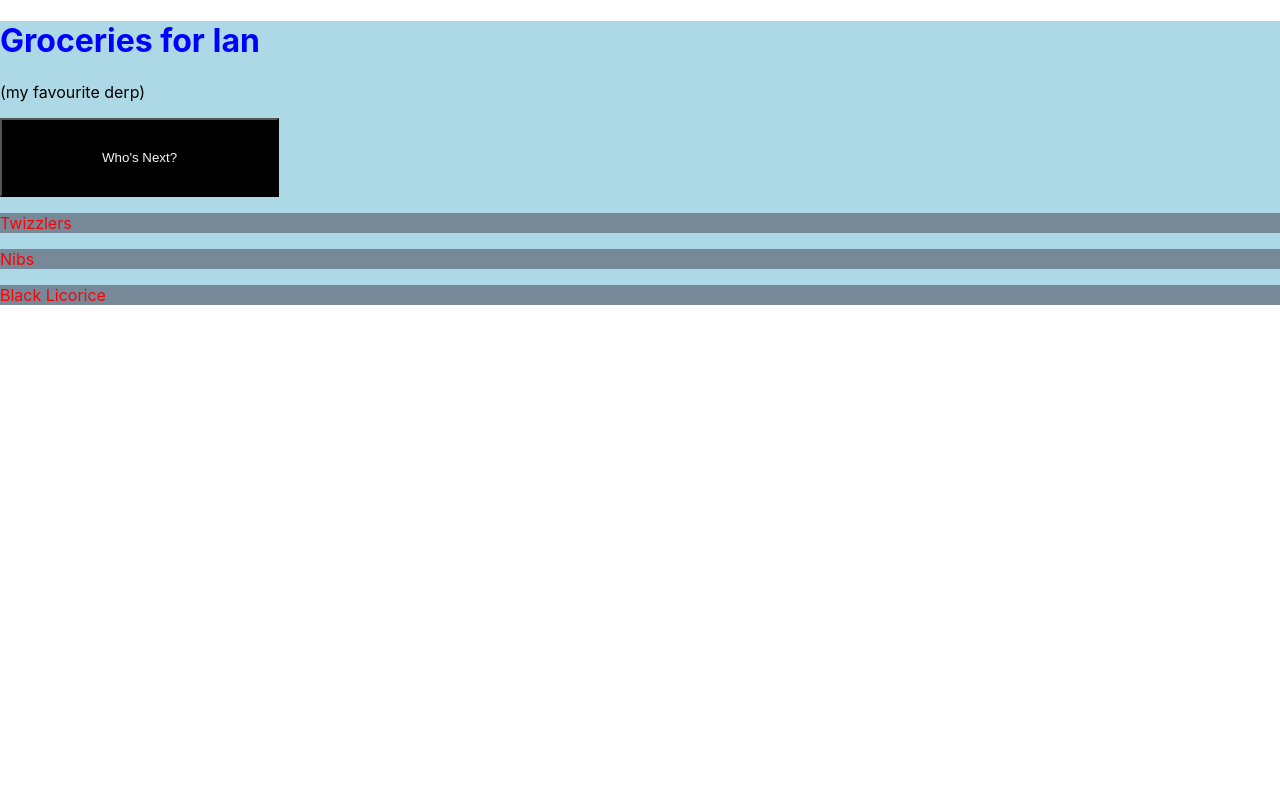
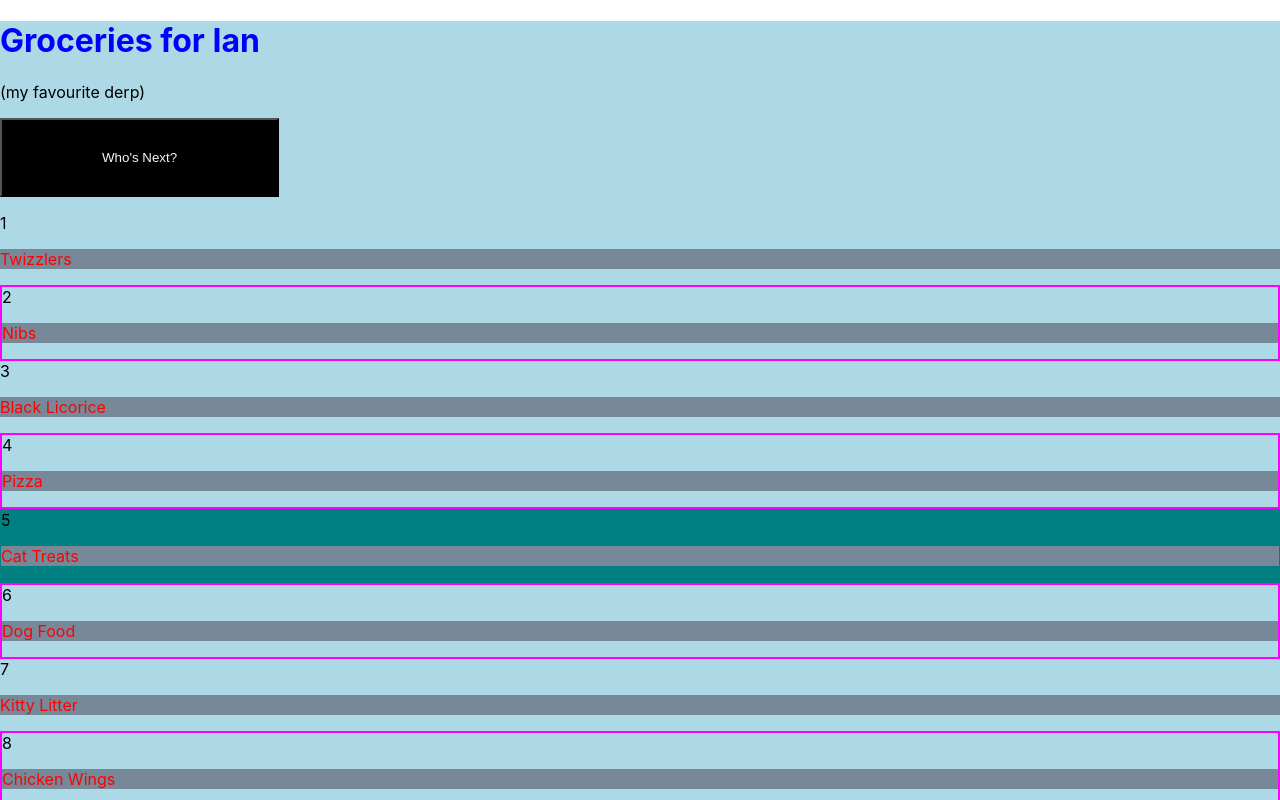
Before and after one commit to ianlaidlaw/antec-xmas-thing, a React (Create React App) app: page / in a window 1280 px wide. Shown: the top 800 px of the page. Built offline with nearby package versions, Linux system fonts and the light colour scheme.

Commit message:
learn about arrays

```diff
--- a/src/App.css
+++ b/src/App.css
@@ -9,3 +9,12 @@
 #my-kool-h3 {
   color: red;
 }
+
+.five {
+  padding: 1px;
+  background-color: teal;
+}
+
+.even {
+  border: 2px solid magenta;
+}
--- a/src/App.js
+++ b/src/App.js
@@ -8,7 +8,83 @@
   js comment
   */
 
+  function testFunction() {
+    // let myString = '555';
+    // let myNumber = 555;
+
+    let myArray = [3, 25, 534, 5, 88, 65, 434, 19, 29];
+
+    let myNewArray = myArray.map((currentValue) => {
+      if (currentValue % 2 === 1) {
+        let newValue = currentValue * 2;
+        return newValue
+      }
+      else {
+        return currentValue;
+      }
+    });
+
+    console.log(myNewArray);
+  }
+
   let [showButton, setShowButton] = useState(true);
+
+  function getNames() {
+    return [
+      <Name
+        person='Twizzlers'
+        onPress={() => setShowButton(true)}
+        /*color='red'*/
+      />,
+      <Name
+        person='Nibs'
+        onPress={() => setShowButton(true)}
+        /*color='pink'*/
+      />,
+     <Name
+        person='Black Licorice'
+        onPress={() => setShowButton(true)}
+        /*color='green'*/
+      />,
+      <Name
+        person='Pizza'
+        onPress={() => setShowButton(true)}
+        /*color='green'*/
+      />,
+      <Name
+        person='Cat Treats'
+        onPress={() => setShowButton(true)}
+        /*color='green'*/
+      />,
+      <Name
+        person='Dog Food'
+        onPress={() => setShowButton(true)}
+        /*color='green'*/
+      />,
+      <Name
+        person='Kitty Litter'
+        onPress={() => setShowButton(true)}
+        /*color='green'*/
+      />,
+      <Name
+        person='Chicken Wings'
+        onPress={() => setShowButton(true)}
+        /*color='green'*/
+      />,
+      <Name
+        person='Puppy Cone'
+        onPress={() => setShowButton(true)}
+        /*color='green'*/
+      />,
+      <Name
+        person='Yo ga Mat'
+        onPress={() => setShowButton(true)}
+        /*color='green'*/
+      />
+    ];
+  }
+
+  let myNames = getNames();
 
   return (
     <div className="App">
@@ -17,28 +93,38 @@
         Groceries for Ian
       </h1>
       (my favourite derp)
-
       <Button
           text = "Who's Next?"
           show={showButton}
-          onPress={() => setShowButton(false)}
+          // onPress={() => setShowButton(false)}
+          onPress={testFunction}
       />
 
-      <Name
-        person='Twizzlers'
-        onPress={() => setShowButton(true)}
-        /*color='red'*/
-      />
-      <Name
-        person='Nibs'
-        onPress={() => setShowButton(true)}
-        /*color='pink'*/
-      />
-     <Name
-        person='Black Licorice'
-        onPress={() => setShowButton(true)}
-        /*color='green'*/
-      />
+
+      {
+        myNames.map((currentName, index) => {
+          let myFormat = '';
+          let newIndex = index + 1;
+          if (index % 5 === 4) {
+            myFormat = "five"
+          }
+          else if (index % 2 ===1) {
+            myFormat = "even"
+          }
+          // check index and set className here
+
+          return (
+            <div
+              className={myFormat}
+            >
+              <span>
+                { newIndex }
+              </span>
+              { currentName }
+            </div>
+          );
+        })
+      }
 
     </div>
   );
```
